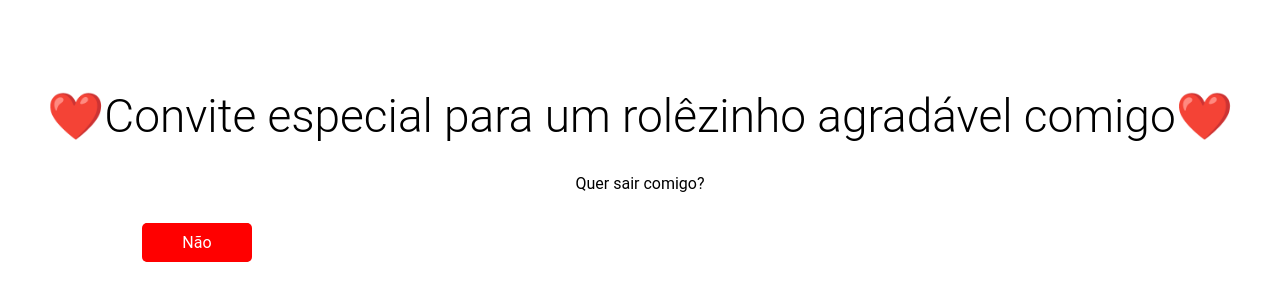
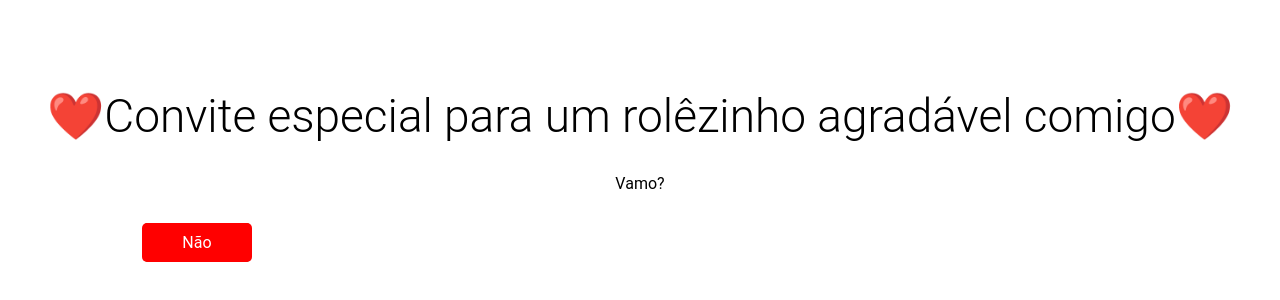
Before and after one commit to brayanoliveiira/meu-convite, a plain HTML site: page index.html in a window 1280 px wide. Shown: the part 240-540 px from the top of the page. Drawn offline with Linux system fonts and the light colour scheme.

Commit message:
Update index.html

```diff
--- a/index.html
+++ b/index.html
@@ -64,7 +64,7 @@
           <!-- <h1>❤️Convite especial para uma Gata mais que especial❤️</h1>-->
         <div>
            <!-- <h4>Isso aí, você mesma, conhecida como Esquilete🐿️</h4> -->
-            </h3>Quer sair comigo?</h3>
+            </h2>Vamo?</h2>
 
             <div class="buttons">
                 <button id="sim">Sim</button>
```
